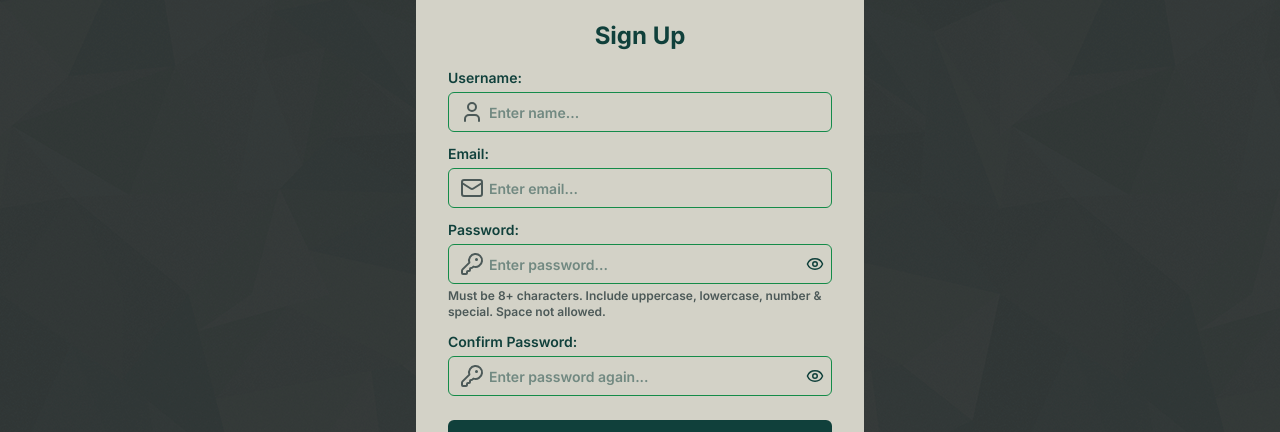
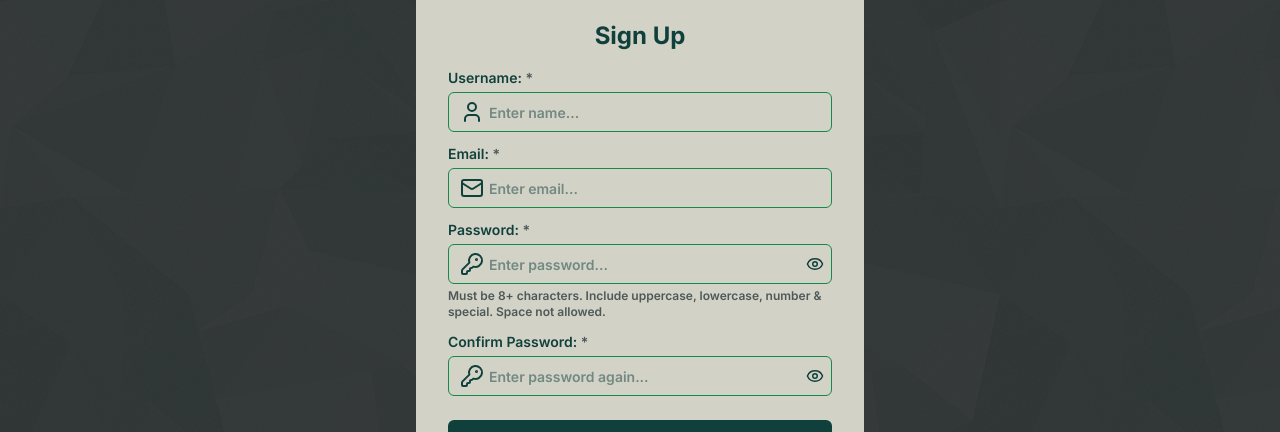
Before and after one commit to aftab-ai/JWT_Auth, a React (Vite) app in the folder Frontend/: page /signup in a window 1280 px wide. Shown: the part 206-638 px from the top of the page. Built offline with nearby package versions, Linux system fonts and the light colour scheme.

Commit message:
Signup form-validation improved.

```diff
--- a/Frontend/src/pages/ForgotPassword.jsx
+++ b/Frontend/src/pages/ForgotPassword.jsx
@@ -11,7 +11,7 @@ import verifyForgotPasswordSchemaValidators from "../validators/verifyForgotPass
 
 function ForgotPassword() {
   const [sendOTP, setSendOTP] = useState(false); // Determine steps.
-  const [showPassword, setShowPassword] = useState(false); // Show/Hide Password in input.
+  const [showNewPassword, setShowNewPassword] = useState(false); // Show/Hide New-Password in input.
   const [showConfirmPassword, setShowConfirmPassword] = useState(false); // Show/Hide Confirm-Password.
   const navigate = useNavigate(); // Redirect.
 
@@ -30,7 +30,7 @@ function ForgotPassword() {
     handleSubmit, // Function to handle form submission with validation.
     formState: { errors, isSubmitting, touchedFields }, // Form state (errors, submission status, touched fields).
   } = useForm({
-    resolver, // Validation logic.
+    resolver, // Form-Validation logic.
     mode: "onChange", // Trigger validation when field have input(onChange).
     shouldUnregister: false, // Keep form values for inputs that are removed from the DOM(email).
   });
@@ -172,7 +172,7 @@ function ForgotPassword() {
 
                   <input
                     id="newPassword"
-                    type={showPassword ? "text" : "password"}
+                    type={showNewPassword ? "text" : "password"}
                     {...register("newPassword")}
                     className={`h-10 w-full px-10 text-sm border rounded-md outline-none
                       focus:ring-2 focus:ring-[#10403B]/40 focus:border-[#10403B]
@@ -184,14 +184,14 @@ function ForgotPassword() {
                   {/* Show/Hide password button. */}
                   <button
                     type="button"
-                    onClick={() => setShowPassword((v) => !v)}
+                    onClick={() => setShowNewPassword((v) => !v)}
                     className="absolute flex items-center justify-center right-2 top-1/2 -translate-y-1/2
                       cursor-pointer hover:text-[#4C5958]"
                     aria-label={
-                      showPassword ? "Hide password" : "Show password"
+                      showNewPassword ? "Hide password" : "Show password"
                     }
                   >
-                    {showPassword ? <EyeOff size={18} /> : <Eye size={18} />}
+                    {showNewPassword ? <EyeOff size={18} /> : <Eye size={18} />}
                   </button>
                 </div>
 
--- a/Frontend/src/pages/Signup.jsx
+++ b/Frontend/src/pages/Signup.jsx
@@ -1,6 +1,6 @@
 // Third-Party modules.
 import { useState } from "react";
-import { Link } from "react-router-dom";
+import { Link, useNavigate } from "react-router-dom";
 import { useForm } from "react-hook-form";
 import { zodResolver } from "@hookform/resolvers/zod";
 import { Eye, EyeOff, User, Mail, KeyRound } from "lucide-react";
@@ -9,33 +9,41 @@ import { Eye, EyeOff, User, Mail, KeyRound } from "lucide-react";
 import signupSchemaValidators from "../validators/signupSchemaValidators";
 
 function Signup() {
-  // Form state controller.
+  const [showPassword, setShowPassword] = useState(false); // Show/Hide Password in input.
+  const [showConfirmPassword, setShowConfirmPassword] = useState(false); // Show/Hide Confirm-Password.
+  const navigate = useNavigate(); // Redirect.
+
+  // Form controller.
   const {
-    register,
-    handleSubmit,
-    reset,
-    formState: { errors, isSubmitting },
+    register, // Function to register an input field with the form.
+    handleSubmit, // Function to handle form submission with validation.
+    reset, // Reset form.
+    formState: { errors, isSubmitting, touchedFields }, // Form state (errors, submission status, touched fields).
   } = useForm({
-    resolver: zodResolver(signupSchemaValidators),
-    mode: "onSubmit",
+    resolver: zodResolver(signupSchemaValidators), // Form-Validation logic.
+    mode: "onChange", // Trigger validation when field have input(onChange).
   });
-
-  const [showPassword, setShowPassword] = useState(false); // Show/Hide Password.
-  const [showConfirmPassword, setShowConfirmPassword] = useState(false); // Show/Hide Confirm-Password.
-  const [focusedField, setFocusedField] = useState(""); // Track focused input.
 
   // Form Submit.
   const onSubmit = async (data) => {
     console.log(data);
 
-    reset(); // Reset form input.
+    reset();
+    navigate("/login"); // Redirect to login page.
   };
 
   // Determine icon color.
+  const iconColors = {
+    error: "#D8581C", // Red for error.
+    active: "#10403B", // Sky when clicked.
+    default: "#4C5958", // Default gray.
+  };
   const getIconColor = (field) => {
-    if (errors[field]) return "#D8581C"; // Red for error.
-    if (focusedField === field) return "#10403B"; // Sky when focused.
-    return "#4C5958"; // Default gray.
+    return errors[field]
+      ? iconColors.error
+      : touchedFields
+        ? iconColors.active
+        : iconColors.default;
   };
 
   return (
@@ -54,7 +62,7 @@ function Signup() {
           {/* Username */}
           <div className="relative flex flex-col">
             <label htmlFor="username" className="mb-1 font-semibold text-sm">
-              Username:
+              Username: <span className="text-[#4C5958]">*</span>
             </label>
 
             <div className="relative">
@@ -72,8 +80,6 @@ function Signup() {
                   ${errors.username ? "border-[#D8581C]" : "border-[#148B4B]"}`}
                 placeholder="Enter name..."
                 disabled={isSubmitting}
-                onFocus={() => setFocusedField("username")}
-                onBlur={() => setFocusedField("")}
               />
             </div>
 
@@ -88,7 +94,7 @@ function Signup() {
           {/* Email */}
           <div className="relative flex flex-col">
             <label htmlFor="email" className="mb-1 font-semibold text-sm">
-              Email:
+              Email: <span className="text-[#4C5958]">*</span>
             </label>
 
             <div className="relative">
@@ -99,15 +105,13 @@ function Signup() {
 
               <input
                 id="email"
-                type="text"
+                type="email"
                 {...register("email")}
                 className={`h-10 w-full pl-10 px-3 text-sm border rounded-md outline-none
                   focus:ring-2 focus:ring-[#10403B]/40 focus:border-[#10403B]
                   ${errors.email ? "border-[#D8581C]" : "border-[#148B48]"}`}
                 placeholder="Enter email..."
                 disabled={isSubmitting}
-                onFocus={() => setFocusedField("email")}
-                onBlur={() => setFocusedField("")}
               />
             </div>
 
@@ -122,7 +126,7 @@ function Signup() {
           {/* Password */}
           <div className="relative flex flex-col">
             <label htmlFor="password" className="mb-1 font-semibold text-sm">
-              Password:
+              Password: <span className="text-[#4C5958]">*</span>
             </label>
 
             <div className="relative">
@@ -140,8 +144,6 @@ function Signup() {
                   ${errors.password ? "border-[#D8581C]" : "border-[#148B48]"}`}
                 placeholder="Enter password..."
                 disabled={isSubmitting}
-                onFocus={() => setFocusedField("password")}
-                onBlur={() => setFocusedField("")}
               />
 
               {/* Show/Hide password button. */}
@@ -162,7 +164,7 @@ function Signup() {
               special. Space not allowed.
             </p>
 
-            {/* Validation error */}
+            {/* Validation error. */}
             {errors.password && (
               <p className="mt-1 text-sm text-[#D8581C]">
                 {errors.password.message}
@@ -176,7 +178,7 @@ function Signup() {
               htmlFor="confirmPassword"
               className="mb-1 font-semibold text-sm"
             >
-              Confirm Password:
+              Confirm Password: <span className="text-[#4C5958]">*</span>
             </label>
 
             <div className="relative">
@@ -194,8 +196,6 @@ function Signup() {
                   ${errors.confirmPassword ? "border-[#D8581C]" : "border-[#148B48]"}`}
                 placeholder="Enter password again..."
                 disabled={isSubmitting}
-                onFocus={() => setFocusedField("confirmPassword")}
-                onBlur={() => setFocusedField("")}
               />
 
               {/* Show/Hide password button. */}
@@ -228,7 +228,7 @@ function Signup() {
                 transition-colors bg-[#10403B] text-white hover:bg-[#4C5958]
                 focus:outline-none focus:ring-2 focus:ring-[#148B4B]/40 disabled:opacity-60"
             >
-              {isSubmitting ? "Registering..." : "Create account"}
+              {isSubmitting ? "Creating..." : "Create account"}
             </button>
           </div>
         </form>
```
